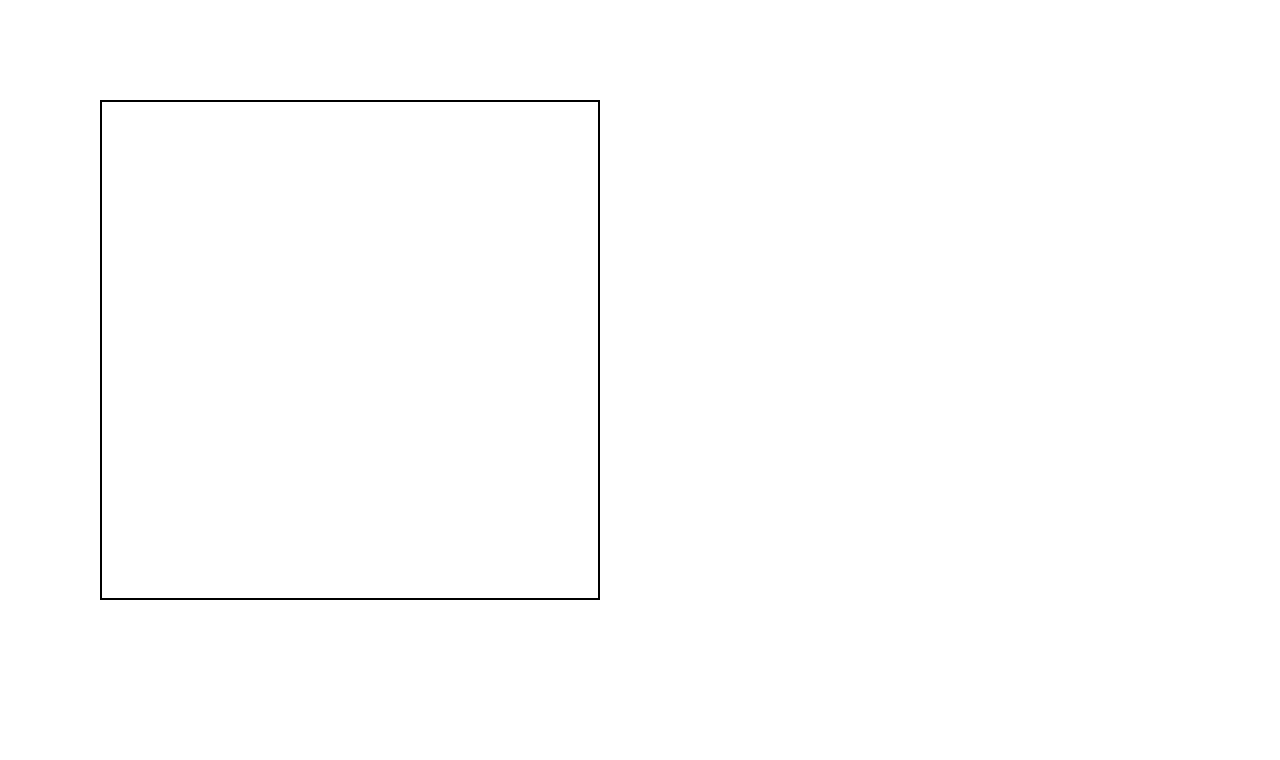
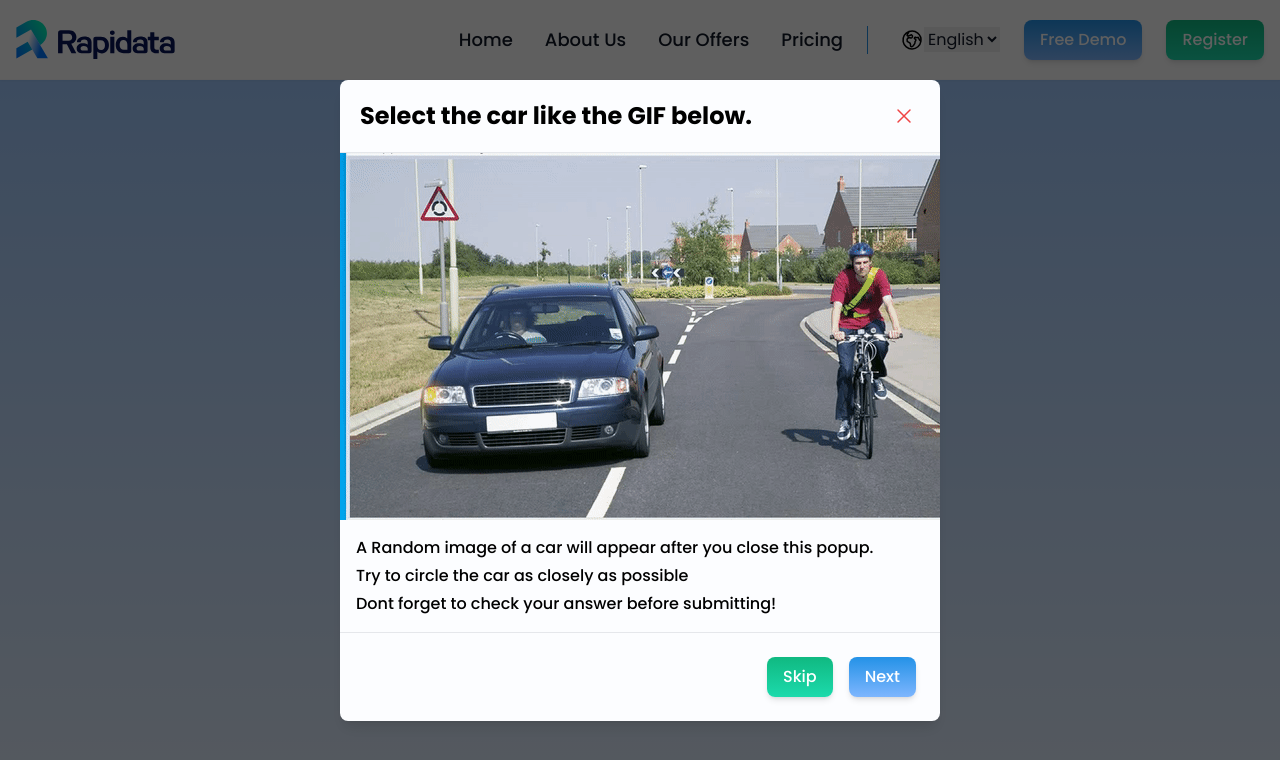
Before and after one commit to infruezo/rapidata-evaluation-task, a React (Vite) app: page /prepare in a window 1280 px wide. Shown: the top 760 px of the page. Built offline with nearby package versions, Linux system fonts and the light colour scheme.

Commit message:
Finished first draft of feat/04

```diff
--- a/src/components/CarCanvas.tsx
+++ b/src/components/CarCanvas.tsx
@@ -1,10 +1,18 @@
-import React, { useEffect, useRef, useState } from "react";
+import { useEffect, useRef, useState } from "react";
 
-export const CarCanvas = () => {
+export const CarCanvas = ({
+  componentRef,
+  image,
+}: {
+  componentRef: any;
+  image: string;
+}) => {
   const canvasRef = useRef(null);
   const contextRef = useRef(null);
 
   const [isDrawing, setIsDrawing] = useState(false);
+  const [newMouseX, setNewMouseX] = useState(0);
+  const [newMouseY, setNewMouseY] = useState(0);
 
   const canvasOffSetX = useRef(null);
   const canvasOffSetY = useRef(null);
@@ -13,16 +21,16 @@ export const CarCanvas = () => {
 
   useEffect(() => {
     const canvas = canvasRef.current;
-    canvas.width = 500;
-    canvas.height = 500;
+    canvas.width = 350;
+    canvas.height = 350;
 
     const context = canvas.getContext("2d");
     context.lineCap = "round";
-    context.strokeStyle = "black";
-    context.lineWidth = 5;
+    context.strokeStyle = "red";
+    context.lineWidth = 1;
     contextRef.current = context;
 
-    const canvasOffSet = canvas.getBoundingClientRect();
+    const canvasOffSet = componentRef.current.getBoundingClientRect();
     canvasOffSetX.current = canvasOffSet.top;
     canvasOffSetY.current = canvasOffSet.left;
   }, []);
@@ -31,8 +39,13 @@ export const CarCanvas = () => {
     nativeEvent.preventDefault();
     nativeEvent.stopPropagation();
 
-    startX.current = nativeEvent.clientX - canvasOffSetX.current;
-    startY.current = nativeEvent.clientY - canvasOffSetY.current;
+    startX.current = nativeEvent.offsetX;
+    startY.current = nativeEvent.offsetY;
+
+    console.log({
+      X: startX.current,
+      Y: startY.current,
+    });
 
     setIsDrawing(true);
   };
@@ -45,8 +58,8 @@ export const CarCanvas = () => {
     nativeEvent.preventDefault();
     nativeEvent.stopPropagation();
 
-    const newMouseX = nativeEvent.clientX - canvasOffSetX.current;
-    const newMouseY = nativeEvent.clientY - canvasOffSetY.current;
+    setNewMouseX(nativeEvent.offsetX - canvasOffSetX.current);
+    setNewMouseY(nativeEvent.offsetY - canvasOffSetY.current);
 
     const rectWidht = newMouseX - startX.current;
     const rectHeight = newMouseY - startY.current;
@@ -71,17 +84,17 @@ export const CarCanvas = () => {
   };
 
   return (
-    <div>
+    <div className="flex flex-col space-y-4">
       <canvas
-        className="canvas-container-rect"
+        className="canvas canvas-container cursor-cell"
+        style={{ backgroundImage: `url(${image})` }}
         ref={canvasRef}
         onMouseDown={startDrawingRectangle}
         onMouseMove={drawRectangle}
         onMouseUp={stopDrawingRectangle}
-        onMouseLeave={stopDrawingRectangle}
         onPointerDown={startDrawingRectangle}
         onPointerMove={drawRectangle}
-        onPointerLeave={stopDrawingRectangle}
+        onPointerUp={stopDrawingRectangle}
       ></canvas>
     </div>
   );
--- a/src/index.css
+++ b/src/index.css
@@ -12,11 +12,11 @@
   }
 
   .button-v1 {
-    @apply rounded-lg bg-gradient-to-b from-primary-blue to-primary-mainBlue/50 px-4 py-2 font-medium text-white shadow-md duration-300 active:scale-110;
+    @apply rounded-lg bg-gradient-to-b from-primary-blue to-primary-mainBlue/50 px-4 py-2 font-medium text-white shadow-md duration-300 active:scale-110 disabled:cursor-not-allowed disabled:bg-gradient-to-b disabled:from-blue-200 disabled:to-blue-100 disabled:active:scale-100;
   }
 
   .button-v2 {
-    @apply rounded-lg bg-gradient-to-t from-primary-mainGreen to-emerald-500 px-4 py-2 font-medium text-white shadow-md duration-300 active:scale-110;
+    @apply rounded-lg bg-gradient-to-t from-primary-mainGreen to-emerald-500 px-4 py-2 font-medium text-white shadow-md duration-300 active:scale-110 disabled:cursor-not-allowed disabled:bg-gradient-to-b disabled:from-emerald-200 disabled:to-emerald-100 disabled:active:scale-100;
   }
 
   .custom-container {
@@ -24,7 +24,7 @@
   }
 
   .canvas-container {
-    @apply h-52 w-full border border-gray-900 md:h-72 lg:h-96 lg:w-[600px];
+    @apply h-[350px] w-[350px] border border-gray-900 shadow-sm;
   }
 }
 
@@ -41,11 +41,8 @@
   background-attachment: inherit;
 }
 
-.canvas-container-rect {
-  height: 500px;
-  width: 500px;
-  border: 2px solid #000;
-  margin-left: 100px;
-  margin-top: 100px;
+.canvas {
   touch-action: none;
+  background-size: cover;
+  background-repeat: no-repeat;
 }
--- a/src/pages/SolvingPage.tsx
+++ b/src/pages/SolvingPage.tsx
@@ -1,4 +1,4 @@
-import { useEffect, useState } from "react";
+import { useEffect, useRef, useState } from "react";
 import { Navbar } from "../components/Navbar";
 import { IntroductionModal } from "../components/IntroductionModal";
 import { CarCanvas } from "../components/CarCanvas";
@@ -11,6 +11,9 @@ export const SolvingPage = () => {
   // useState declarations
   const [loading, setLoading] = useState(false);
   const [randomImage, setRandomImage] = useState(MIN_NUMBER);
+
+  // component ref
+  const componentRef = useRef(null);
 
   // get the image function / simulate call to backend api
   async function getObjectAfterDelay(): Promise<object> {
@@ -49,33 +52,37 @@ export const SolvingPage = () => {
   }, []);
 
   return (
-    // <div className="min-h-screen w-full">
-    //   <Navbar />
+    <div
+      className="min-h-screen w-full bg-gradient-to-b from-primary-mainBlue/40 to-primary-mainBlue/10"
+      ref={componentRef}
+    >
+      <Navbar />
 
-    //   <div className="mt-12 flex items-center justify-center md:mt-24 lg:mt-32">
-    //     {/* Introduction modal */}
-    //     {/* <IntroductionModal /> */}
-    //     {loading ? (
-    //       <>
-    //         <img src="/assets/images/gifs/loader.gif" alt="loader/gif" />
-    //       </>
-    //     ) : (
-    //       <>
-    //         <div className="flex flex-col items-center space-y-8 px-2 text-center text-gray-900">
-    //           <div>
-    //             <h3 className="text-2xl font-semibold">Get Started Now!</h3>
-    //             <h5 className="text-lg font-medium text-gray-600">
-    //               Please Select The Car
-    //             </h5>
-    //           </div>
+      <div className="mt-6 flex items-center justify-center md:mt-24 lg:mt-32">
+        {/* Introduction modal */}
+        <IntroductionModal />
+        {loading ? (
+          <>
+            <img src="/assets/images/gifs/loader.gif" alt="loader/gif" />
+          </>
+        ) : (
+          <div>
+            <div className="flex flex-col items-center space-y-8 px-2 text-center text-gray-900">
+              <div>
+                <h3 className="text-2xl font-semibold">Get Started Now!</h3>
+                <h5 className="text-lg font-medium text-gray-600">
+                  Please Select The Car
+                </h5>
+              </div>
 
-    //           <CarCanvas />
-    //         </div>
-    //       </>
-    //     )}
-    //   </div>
-    // </div>
-
-    <CarCanvas />
+              <CarCanvas
+                componentRef={componentRef}
+                image={`/assets/images/cars/${randomImage}.jpg`}
+              />
+            </div>
+          </div>
+        )}
+      </div>
+    </div>
   );
 };
```
